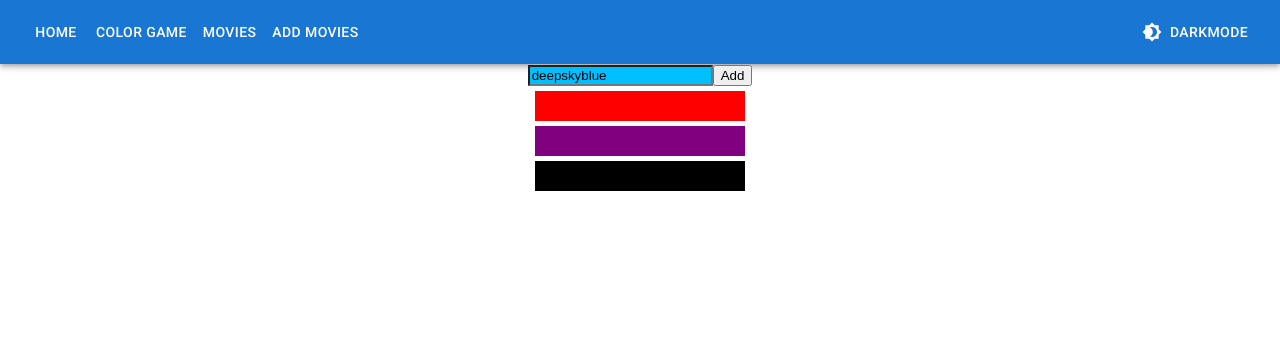
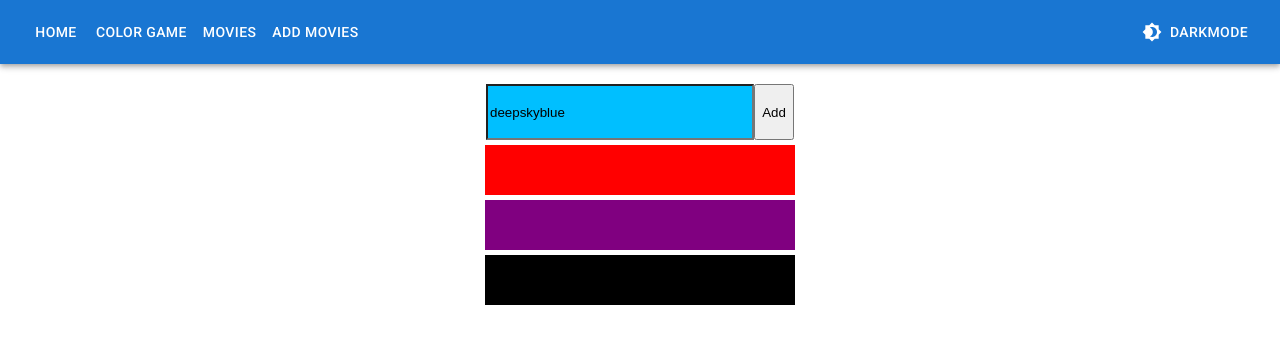
Before and after one commit to abhaysharma136/my-movie-app, a React (Create React App) app: page /color-game in a window 1280 px wide. Shown: the top 344 px of the page. Built offline with nearby package versions, Linux system fonts and the light colour scheme.

Commit message:
movie-app

```diff
--- a/src/AddColor.js
+++ b/src/AddColor.js
@@ -21,8 +21,8 @@ export function AddColor() {
 function ColorBox({ color }) {
 
   const colorBoxStyles = {
-    width: "210px",
-    height: "30px",
+    width: "310px",
+    height: "50px",
     backgroundColor: color,
     marginTop: "5px",
   };
--- a/src/AddMovie.js
+++ b/src/AddMovie.js
@@ -1,19 +1,26 @@
-
 import TextField from "@mui/material/TextField";
 import Button from "@mui/material/Button";
 import { useNavigate } from "react-router-dom";
-import { useFormik } from 'formik';
+import { useFormik } from "formik";
 import * as yup from "yup";
 import { API } from "./global.js";
 
-
-const movieValidationSchema=yup.object({
+const movieValidationSchema = yup.object({
   name: yup.string().required("please Enter Movie Name"),
-  poster: yup.string().required("please Enter Movie Poster").min(10,"Enter bigger poster"),
+  poster: yup
+    .string()
+    .required("please Enter Movie Poster")
+    .min(10, "Enter bigger poster"),
   rating: yup.number().required("please Enter Movie Rating").min(1).max(10),
-  summary: yup.string().required("please Enter Movie Summary").min(20,"Enter Bigger Summary"),
-  trailer: yup.string().required("please Enter Movie Trailer").min(10,"Please Enter Bigger trailer")
-})
+  summary: yup
+    .string()
+    .required("please Enter Movie Summary")
+    .min(20, "Enter Bigger Summary"),
+  trailer: yup
+    .string()
+    .required("please Enter Movie Trailer")
+    .min(10, "Please Enter Bigger trailer"),
+});
 
 export function AddMovie(newmovie) {
   // const [name, setName] = useState("");
@@ -22,8 +29,6 @@ export function AddMovie(newmovie) {
   // const [summary, setSummary] = useState("");
   // const [trailer, setTrailer] = useState("");
 
-
-
   // const newmovie = {
   //   name: name,
   //   poster: poster,
@@ -31,35 +36,31 @@ export function AddMovie(newmovie) {
   //   summary: summary,
   //   trailer: trailer,
   // };
-  const navigate=useNavigate();
+  const navigate = useNavigate();
 
-
-
-
-  const {handleSubmit,handleChange,handleBlur,touched,values,errors}=useFormik({
-    initialValues:{
+  const { handleSubmit, handleChange, handleBlur, touched, values, errors } =
+    useFormik({
+      initialValues: {
         name: "",
         poster: "",
         rating: "",
         summary: "",
-      trailer: ""
+        trailer: "",
       },
-    validationSchema:movieValidationSchema,
-    onSubmit:(newmovie)=>{
+      validationSchema: movieValidationSchema,
+      onSubmit: (newmovie) => {
         console.log("onsubmit", newmovie);
         addMovie(newmovie);
-    }
+      },
     });
-function addMovie(newmovie){
-  fetch(`${API}/movies`,{
-              method:"POST",
-              body:JSON.stringify(newmovie),
-              headers:{
-                "content-Type":"application/json",
-              }
-            })
-            .then(()=>navigate("/movies"));
-
+  function addMovie(newmovie) {
+    fetch(`${API}/movies/add`, {
+      method: "POST",
+      body: JSON.stringify(newmovie),
+      headers: {
+        "content-Type": "application/json",
+      },
+    }).then(() => navigate("/movies"));
 
     console.log(newmovie);
     // setMovieList([...movieList, newmovie]);
@@ -69,67 +70,69 @@ function addMovie(newmovie){
     <div>
       <form onSubmit={handleSubmit}>
         <div className="add-movie-form">
-
           <TextField
             id="standard-basic"
             label="Name"
             variant="standard"
-          name='name'
+            name="name"
             value={values.name}
             onChange={handleChange}
             onBlur={handleBlur}
             error={touched.name && errors.name}
-          helperText={touched.name && errors.name?errors.name:""}/>
+            helperText={touched.name && errors.name ? errors.name : ""}
+          />
 
           <TextField
             id="standard-basic"
             label="Poster"
             variant="standard"
-          name='poster'
+            name="poster"
             value={values.poster}
             onChange={handleChange}
             onBlur={handleBlur}
             error={touched.poster && errors.poster}
-          helperText={touched.poster && errors.poster?errors.poster:""}/>
+            helperText={touched.poster && errors.poster ? errors.poster : ""}
+          />
 
           <TextField
             id="standard-basic"
             label="Rating"
             variant="standard"
-          name='rating'
+            name="rating"
             value={values.rating}
             onChange={handleChange}
             onBlur={handleBlur}
             error={touched.rating && errors.rating}
-          helperText={touched.rating && errors.rating?errors.rating:""} />
+            helperText={touched.rating && errors.rating ? errors.rating : ""}
+          />
 
           <TextField
             id="standard-basic"
             label="Summary"
             variant="standard"
-          name='summary'
+            name="summary"
             value={values.summary}
             onChange={handleChange}
             onBlur={handleBlur}
             error={touched.summary && errors.summary}
-          helperText={touched.summary && errors.summary?errors.summary:""}/>
+            helperText={touched.summary && errors.summary ? errors.summary : ""}
+          />
 
           <TextField
             id="standard-basic"
             label="Trailer"
             variant="standard"
-          name='trailer'
+            name="trailer"
             value={values.trailer}
             onChange={handleChange}
             onBlur={handleBlur}
             error={touched.trailer && errors.trailer}
-          helperText={touched.trailer && errors.trailer?errors.trailer:""}/>
+            helperText={touched.trailer && errors.trailer ? errors.trailer : ""}
+          />
 
-        <Button type="submit"
-          variant="contained">
+          <Button type="submit" variant="contained">
             Add Movies
           </Button>
-
         </div>
       </form>
     </div>
--- a/src/App.css
+++ b/src/App.css
@@ -1,43 +1,72 @@
-
-.color-box{
-margin: auto;
+.color-box {
+  margin: auto;
 }
-.movie-details{
+.text-bar{
+  width: 260px;
+  height: 50px;
+}
+.color-button{
+  width: 40px;
+  height: 56px;
+}
+.color-container{
+  padding-top: 20px;
+}
+.movie-details {
   width: 400px;
   text-align: center;
 }
-.movie-poster{
+
+.movie-poster {
   width: 400px;
   height: 600px;
   object-fit: cover;
 }
-.movie-specs{
+
+.movie-specs {
   display: flex;
   justify-content: space-between;
   align-items: center;
 }
-.movie-container{
+
+.movie-container {
   display: flex;
   flex-wrap: wrap;
   justify-content: center;
   gap: 25px;
 }
-.add-movie-form{
+
+.add-movie-form {
   display: flex;
   flex-direction: column;
   gap: 10px;
   margin: auto;
   padding: 25px;
 }
-.App{
+
+.App {
   text-align: center;
 }
-.like-dislike{
+
+.like-dislike {
   text-align: left;
   margin-left: 15px;
 }
-.image-404{
+
+.image-404 {
   width: 100%;
   height: 100vh;
   object-fit: contain;
 }
+
+.movie-details-container {
+  padding-bottom: 20px;
+}
+
+.Home-Page-container {
+  height: 100vh;
+  background-repeat: no-repeat;
+  background-position: center;
+  padding: 0px;
+  background-size: cover;
+}
--- a/src/Home.js
+++ b/src/Home.js
@@ -1,10 +1,8 @@
-
-
 export function Home() {
-
   return (
-    <div>
+    <div className="Home-Page-container">
       <h1>Welcome to my Home Page</h1>
+      <img src="https://c0.wallpaperflare.com/preview/240/448/1022/remote-control-screen-tv-thumbnail.jpg" alt="HomePage"></img>
     </div>
   );
 }
--- a/src/MovieDetails.js
+++ b/src/MovieDetails.js
@@ -25,7 +25,7 @@ export function MovieDetails() {
 
   const navigate = useNavigate();
   return (
-    <div>
+    <div className="movie-details-container">
       <iframe
         width="100%"
         height="550"
@@ -33,7 +33,7 @@ export function MovieDetails() {
         title="YouTube video player"
         frameborder="0"
         allow="accelerometer; autoplay; clipboard-write; encrypted-media; gyroscope; picture-in-picture"
-        allowfullscreen
+        allowfullscreen="true"
       ></iframe>
       <div className="movie-details-container">
         <div className="movie-specs">
--- a/src/global.js
+++ b/src/global.js
@@ -1,4 +1,4 @@
 
 // export const API=`https://627dfcd0b75a25d3f3af4996.mockapi.io`;
-export const API=`https://abhay-new-node-app.herokuapp.com`;
-//  export const API=`http://localhost:4000`;
+// export const API=`https://abhay-new-node-app.herokuapp.com`;
+ export const API=`http://localhost:4000`;
```
Also changed, not shown: src/movie-background.jpg (added). Lines whose indentation alone changed are shown as unchanged.
